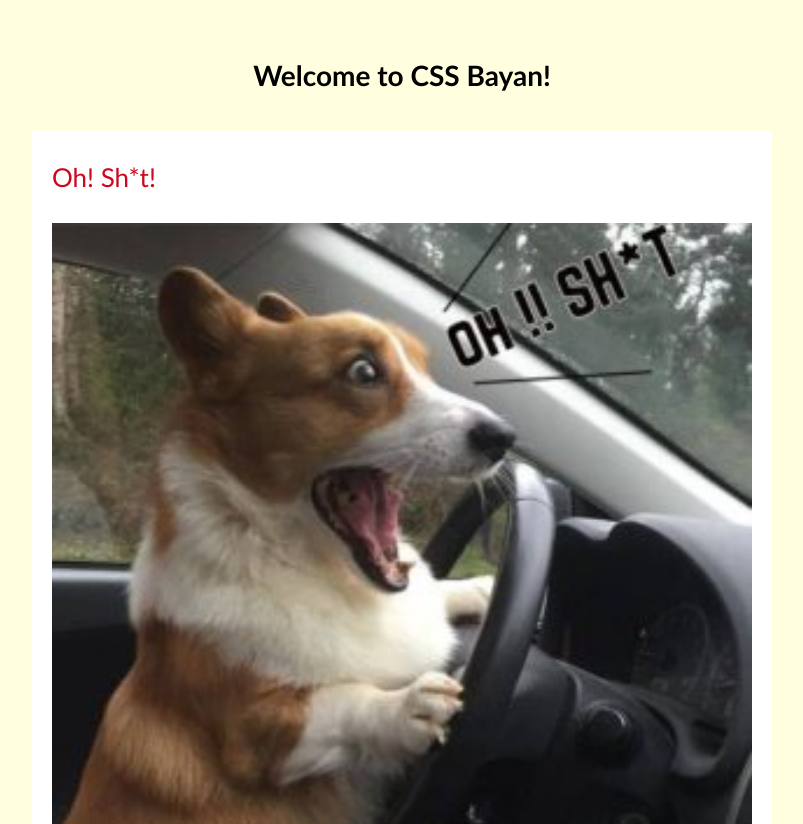
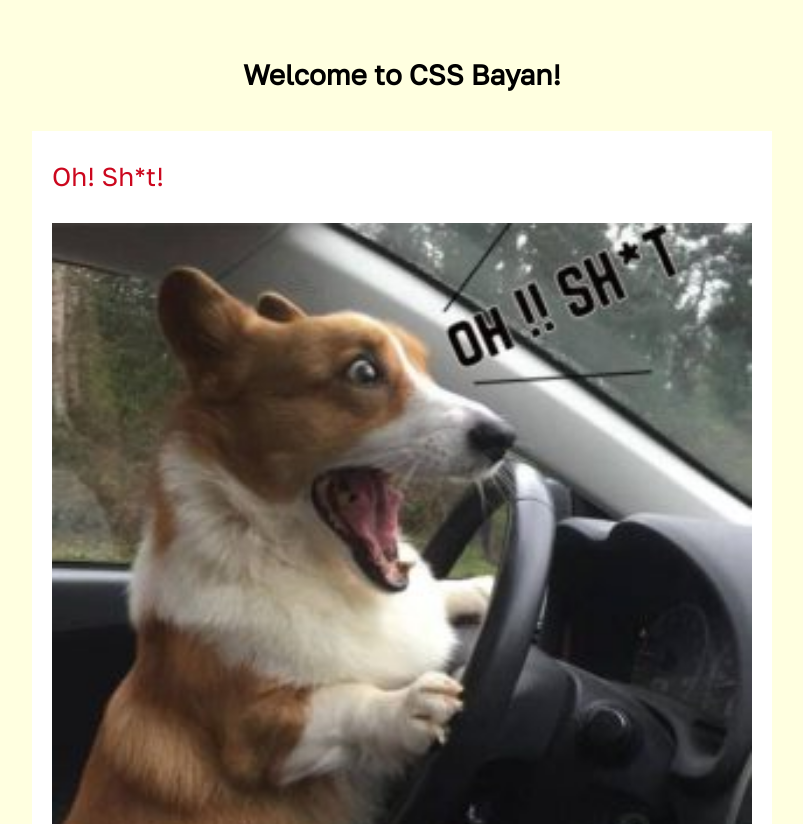
Before and after one commit to ekatrif/cssBayan, a plain HTML site: page cssBayan/index.html in a window 1280 px wide. Shown: the top 824 px of the page, without its empty margins (238-1041 px from the left). Drawn offline with Linux system fonts and the light colour scheme.

Commit message:
fix: chanfe fint (Fri, March 10, 2023 02:43:00 PM)

```diff
--- a/cssBayan/styles/style.css
+++ b/cssBayan/styles/style.css
@@ -360,11 +360,24 @@ template {
   box-sizing: inherit;
 }
 
+/* Fonts */
+
+@font-face {
+  font-family: 'Golos Text';
+  src: url('../fonts/GolosText-Regular.woff') format('woff'),
+	   url('../fonts/GolosText-Regular.ttf') format('truetype');
+  font-weight: 400;
+  font-style: normal;
+}
+
+/* Page styles */
+
 body {
   margin:0;
 
   color:#000;
-  font-family: 'Gill Sans', 'Gill Sans MT', Calibri, 'Trebuchet MS', sans-serif;
+  font-family: 'Golos Text', sans-serif;
+  font-weight: normal;
   background-color: #FFFFE0;
 }
 
@@ -415,7 +428,7 @@ body {
 
   font-size: 22px;
   line-height: 2;
-  font-weight: 300;
+  font-weight: 400;
   text-align: left;
 
   opacity:1;
```
Also changed, not shown: cssBayan/fonts/GolosText-Regular.ttf (added), cssBayan/fonts/GolosText-Regular.woff (added), 1 other file.
